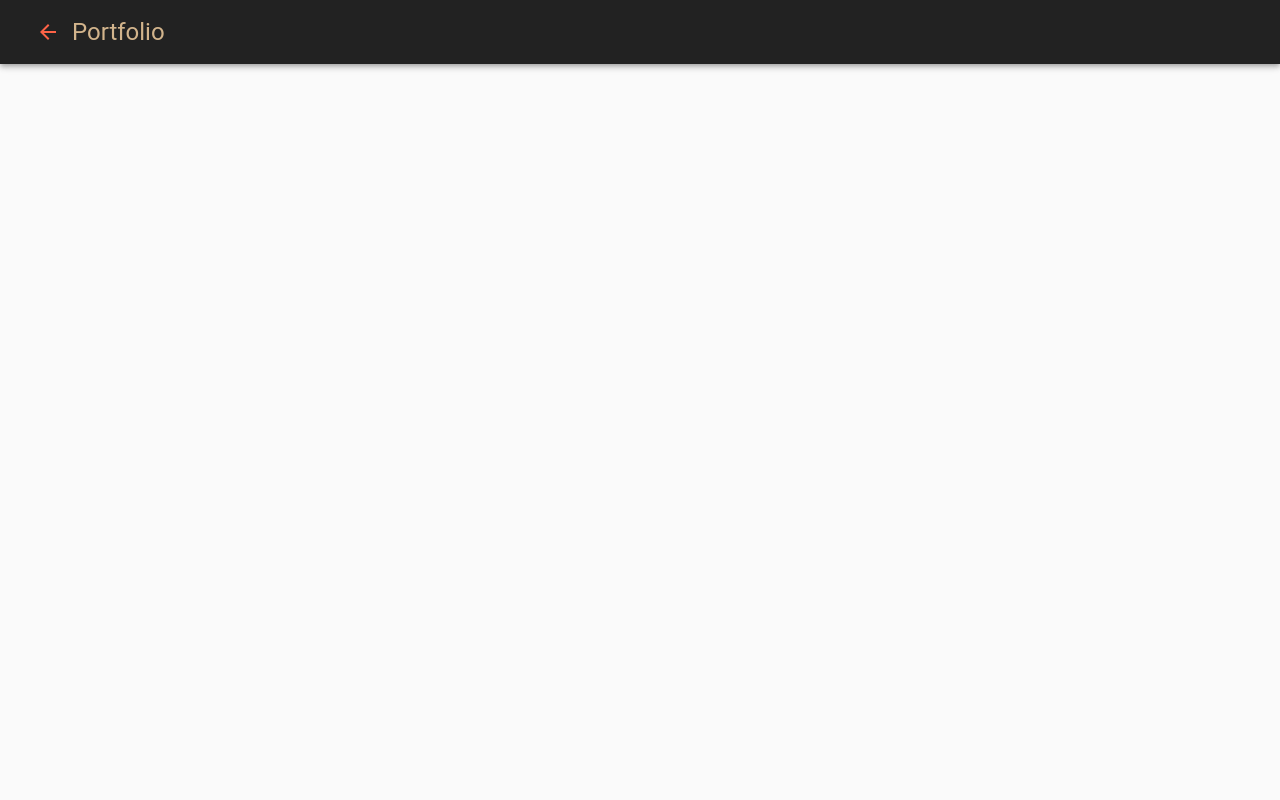
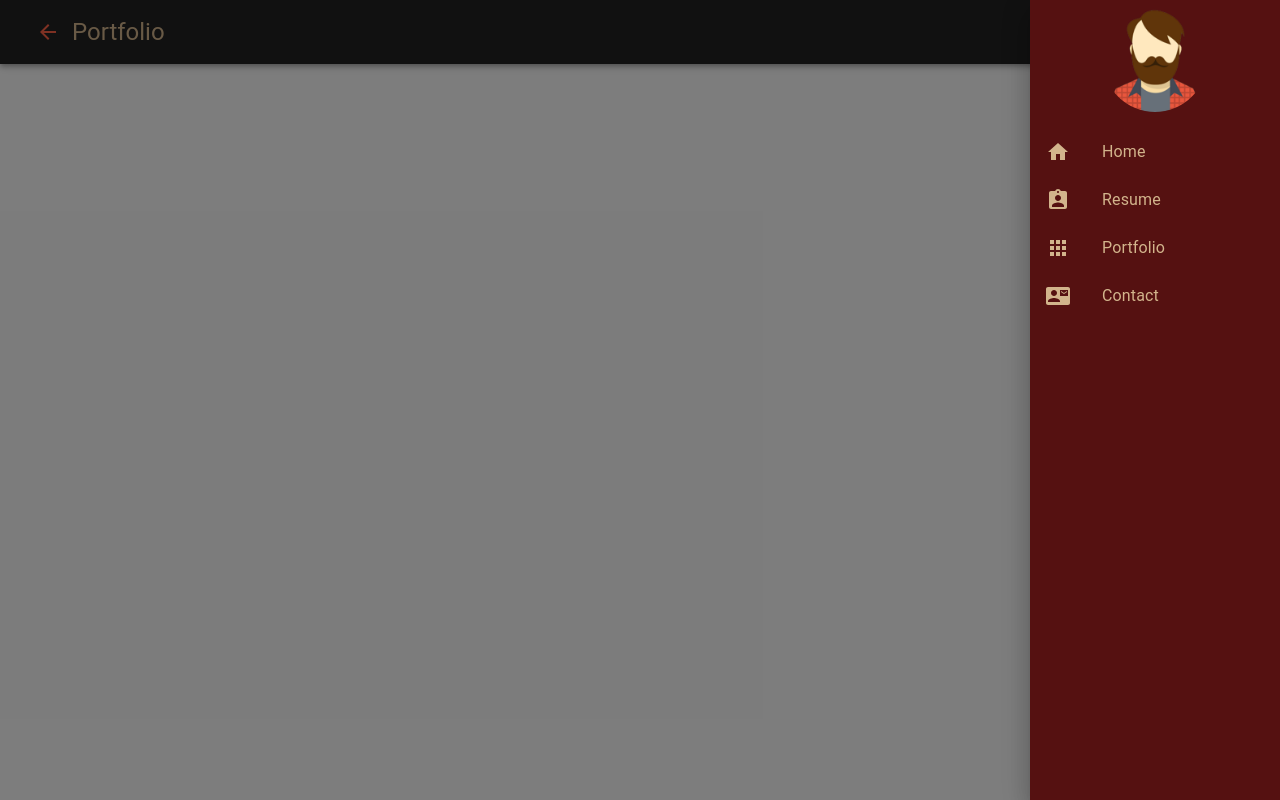
Before and after one commit to siddhant-ahire/portfolio2, a React (Create React App) app: page / in a window 1280 px wide. Both pictures are taken after a click on the button 48 px from the left and 32 px from the top of the page. Built offline with nearby package versions, Linux system fonts and the light colour scheme.

Commit message:
Navbar list Items created

```diff
--- a/src/components/Navbar.js
+++ b/src/components/Navbar.js
@@ -1,23 +1,77 @@
-import { AppBar, Box, IconButton, Toolbar, Typography } from '@material-ui/core'
-import { ArrowBack } from '@material-ui/icons'
-import React from 'react'
+import React, { useState } from 'react'
+import MobileRightMenuSlider from '@material-ui/core/Drawer';
+import { AppBar, Avatar, Box, IconButton, List, ListItem, ListItemIcon, ListItemText, makeStyles, Toolbar, Typography } from '@material-ui/core'
+import { Apps, ArrowBack, AssignmentInd, ContactMail, Home } from '@material-ui/icons'
+import avatar from '../avatar.png'
 
+const useStyles = makeStyles(theme=>({
+    menuSliderContainer:{
+        width:250,
+        background:"#511",
+        height:"100%",
+    },
+    avatar:{
+        display:'block',
+        margin:"0.5rem auto",
+        width:theme.spacing(13),
+        height:theme.spacing(13)
+    },
+    listItem:{
+        color:"tan",
 
+    }
+}))
+
+const menuItems = [
+    {listIcon:<Home/>,listText:"Home"},
+    {listIcon:<AssignmentInd/>,listText:"Resume"},
+    {listIcon:<Apps/>,listText:"Portfolio"},
+    {listIcon:<ContactMail/>,listText:"Contact"},
+]
 
 const Navbar = () => {
+    const [state, setState] = useState({
+        right:false
+    });
+    const toggleSlider = (slider,open)=>()=>{
+        setState({...state, [slider]:open})
+    }
+    const sideList = () => (
+        <Box className={classes.menuSliderContainer}>
+            <Avatar className={classes.avatar} src={avatar}/>
+            <List>
+                {menuItems.map((item,key)=>(
+                    <ListItem button key={key}>
+                    <ListItemIcon className={classes.listItem}>
+                        {item.listIcon}
+                    </ListItemIcon>
+                    <ListItemText className={classes.listItem} primary={item.listText}/>
+                </ListItem>
+                    ))
+                }
+            </List>
+        </Box>
+    )
+    const classes = useStyles();
     return (
+        <>
+
         <Box component="nav">
             <AppBar position="static" style={{background:'#222'}}>
                 <Toolbar>
-                    <IconButton>
+                    <IconButton onClick={toggleSlider("right",true)}>
                         <ArrowBack style={{color:"tomato"}}/>
                     </IconButton>
                     <Typography variant="h5" style={{color:"tan"}}>
                         Portfolio
                     </Typography>
+                    <MobileRightMenuSlider anchor="right" open={state.right} onClose={toggleSlider("right",false)}>
+                        {sideList()}
+                    </MobileRightMenuSlider>
                 </Toolbar>
             </AppBar>
         </Box>
+        </>
     )
 }
 
--- a/src/index.js
+++ b/src/index.js
@@ -4,9 +4,9 @@ import App from './App';
 import reportWebVitals from './reportWebVitals';
 
 ReactDOM.render(
-  <React.StrictMode>
+  <>
     <App />
-  </React.StrictMode>,
+  </>,
   document.getElementById('root')
 );
 
```
